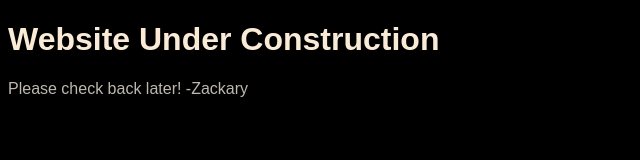
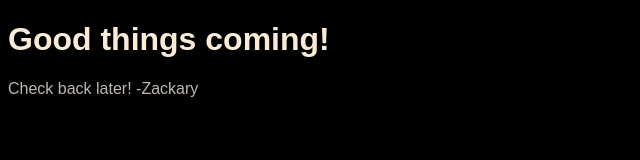
Before and after one commit to zackarymn/zackarymn.github.io, a plain HTML site: page index.html in a window 1280 px wide. Shown: the whole page, without its empty margins (0-640 px from the left). Drawn offline with Linux system fonts and the light colour scheme.

Commit message:
Update index.html

```diff
--- a/index.html
+++ b/index.html
@@ -10,9 +10,9 @@
 <body>
     <div>
     <head>
-  <h1>Website Under Construction</h1>
+  <h1>Good things coming!</h1>
      </head>
-<p>Please check back later! -Zackary </p>
+<p>Check back later! -Zackary </p>
     </body>
 </div>
 
```
